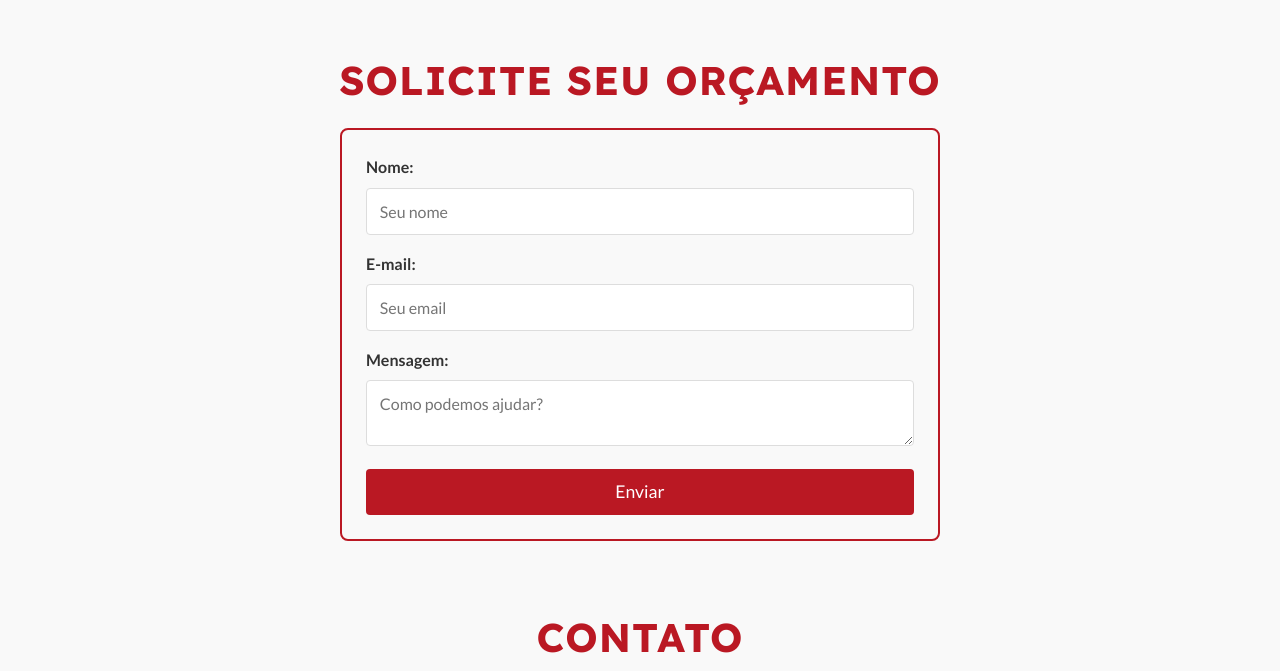
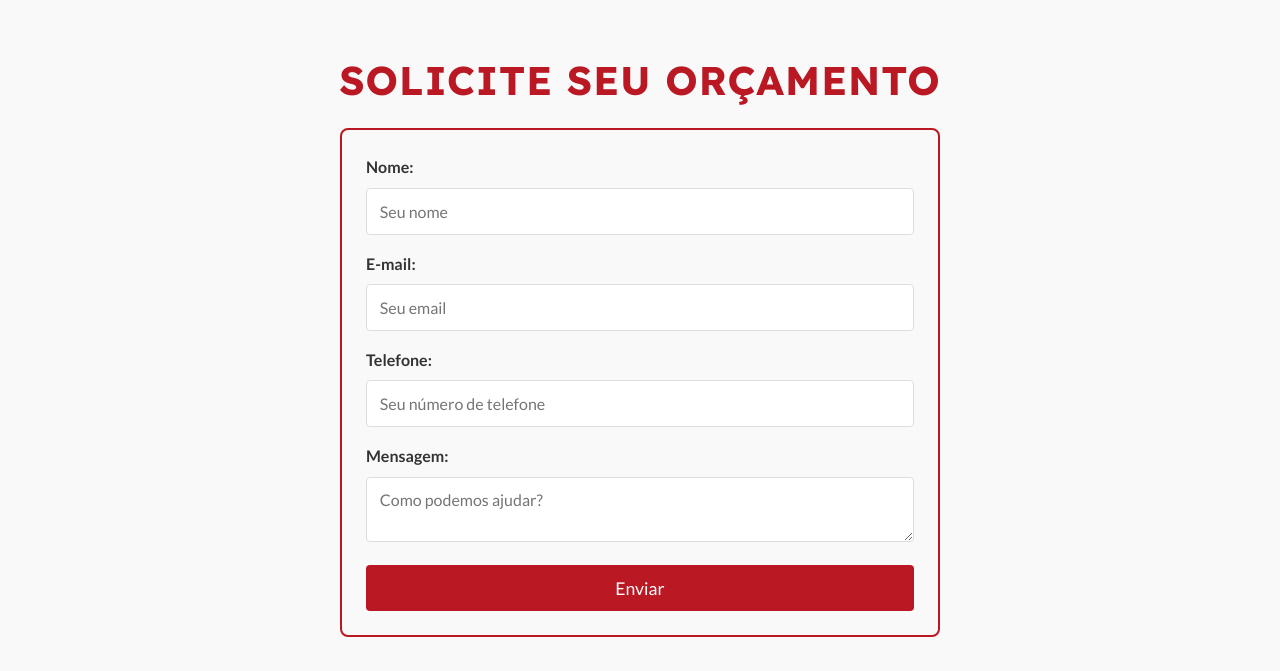
Before and after one commit to williantomaselli/Divisorias-Jaragua, a plain HTML site: page index.html in a window 1280 px wide. Shown: the part 3440-4111 px from the top of the page. Drawn offline with Linux system fonts and the light colour scheme.

Commit message:
form updated

```diff
--- a/index.html
+++ b/index.html
@@ -14,6 +14,8 @@
   <link rel="preconnect" href="https://fonts.gstatic.com" crossorigin>
   <link href="https://fonts.googleapis.com/css2?family=Lato:wght@400;700&family=Lexend+Deca:wght@400;700&display=swap"
     rel="stylesheet">
+
+  <link rel="shortcut icon" href="./Imagens/favicon.png" type="image/x-icon">
 </head>
 
 <body>
@@ -209,12 +211,15 @@
         <!-- Seção de Orçamento com formulário personalizado -->
         <section id="orcamento" class="orcamento">
           <h2 class="section-title" >Solicite seu orçamento</h2>
-          <form action="#" method="post" class="form-orcamento">
+          <form action="https://formspree.io/f/mzzdnenl" method="post" class="form-orcamento">
             <label for="nome">Nome:</label>
             <input type="text" id="nome" name="nome" placeholder="Seu nome" required>
 
             <label for="email">E-mail:</label>
             <input type="email" id="email" name="email" placeholder="Seu email" required>
+
+            <label for="email">Telefone:</label>
+            <input type="tel" name="Telefone" placeholder="Seu número de telefone" required>
 
             <label for="mensagem">Mensagem:</label>
             <textarea id="mensagem" name="mensagem" placeholder="Como podemos ajudar?" required></textarea>
@@ -223,11 +228,12 @@
           </form>
         </section>
 
+
         <!-- Seção de Contato -->
         <section id="contato" class="contato">
           <h2 class="section-title" style="width: 90vw; border-radius: 15px; margin-bottom: 3vh;">Contato</h2>
           <div class="contato-links">
-            <a href="https://wa.me/5500000000" target="_blank" aria-label="Contate via WhatsApp">
+            <a href="https://wa.me/554799111957" target="_blank" aria-label="Contate via WhatsApp">
               <img src="Imagens/whatsapp.png" alt="Ícone WhatsApp">
               WhatsApp
             </a>
```
Also changed, not shown: Imagens/favicon.png (added).
